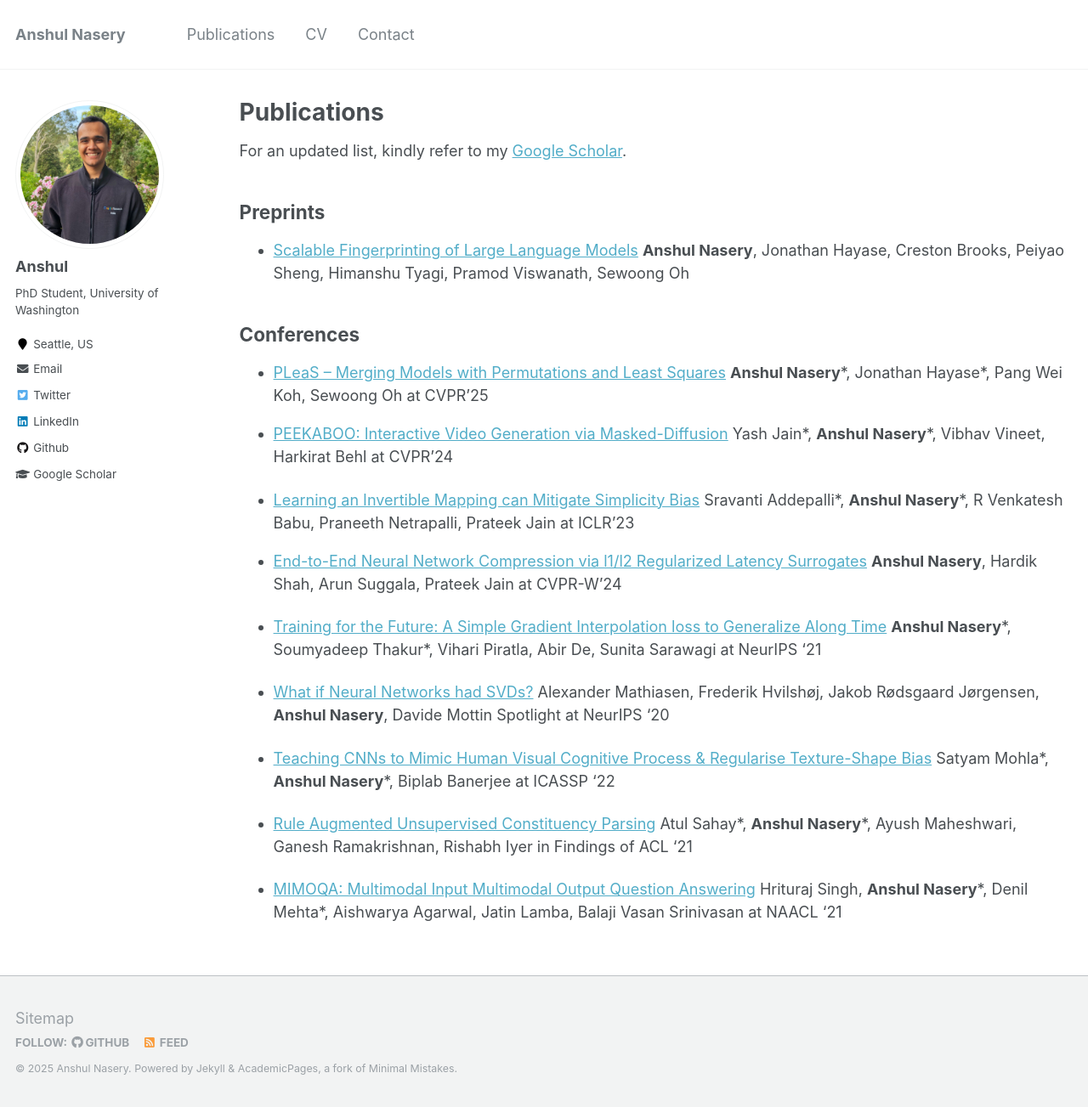
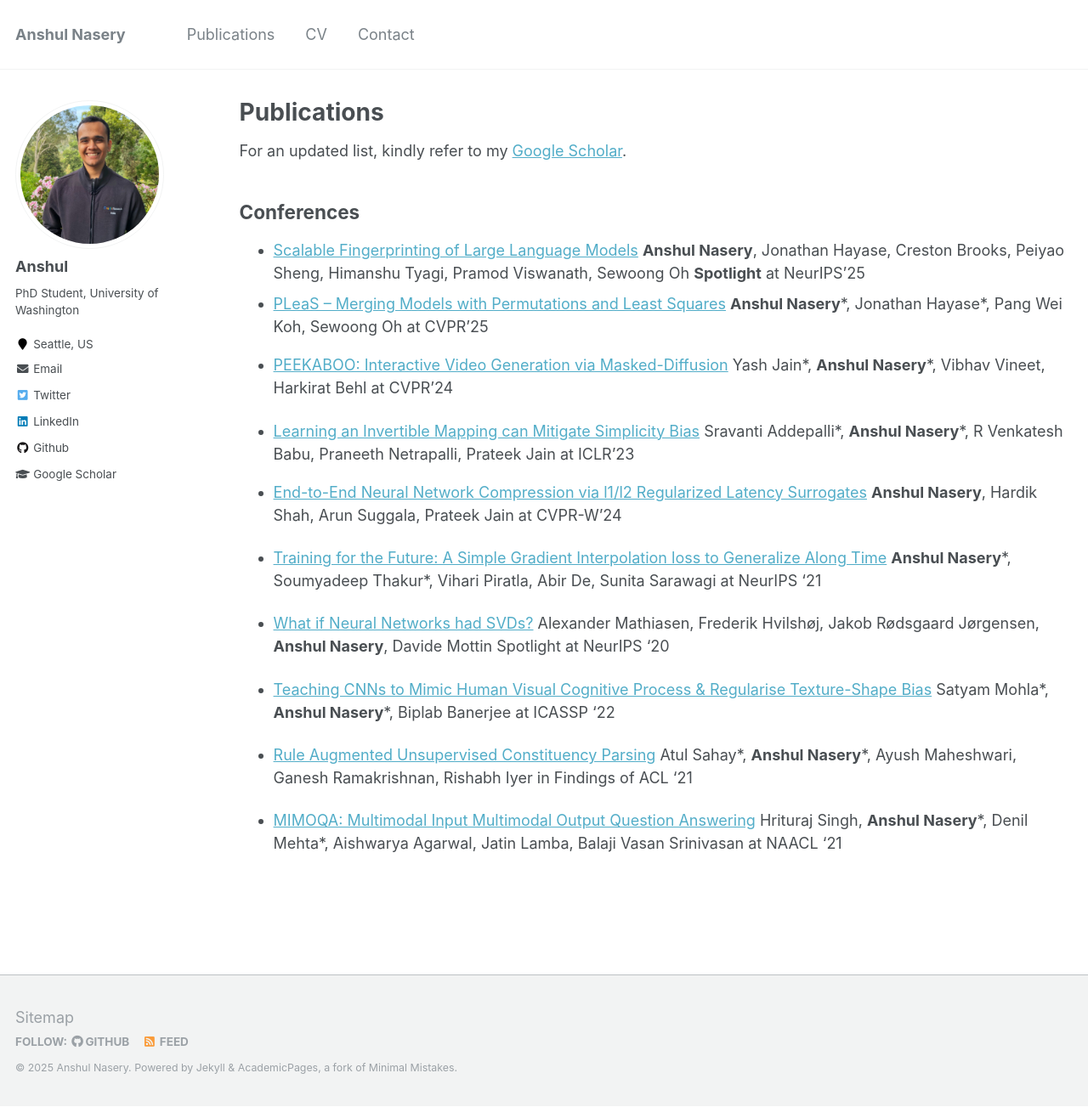
Before and after one commit to anshuln2/anshuln2.github.io, a Jekyll site: the page built from _pages/publications.md, in a window 1280 px wide and 1303 px high. Shown: the whole window at 85% size. Built offline with Jekyll 4.4.1, drawn with Linux system fonts in a browser that asks for light colours.

Commit message:
Reorganize publications and add spotlight details
Updated the publications list to move a preprint to the conferences section and added spotlight information.

```diff
--- a/_pages/publications.md
+++ b/_pages/publications.md
@@ -8,13 +8,12 @@ author_profile: true
 For an updated list, kindly refer to my [Google Scholar](https://scholar.google.co.in/citations?user=lmvY2SMAAAAJ&hl=en).
 
 
-## Preprints
-* [Scalable Fingerprinting of Large Language Models](https://arxiv.org/abs/2502.07760)
-  	**Anshul Nasery**, Jonathan Hayase, Creston Brooks, Peiyao Sheng, Himanshu Tyagi, Pramod Viswanath, Sewoong Oh
 
 
 
 ## Conferences
+* [Scalable Fingerprinting of Large Language Models](https://arxiv.org/abs/2502.07760)
+  	**Anshul Nasery**, Jonathan Hayase, Creston Brooks, Peiyao Sheng, Himanshu Tyagi, Pramod Viswanath, Sewoong Oh **Spotlight** at NeurIPS'25
 * [PLeaS -- Merging Models with Permutations and Least Squares](https://arxiv.org/abs/2407.02447)
 	 **Anshul Nasery**\*, Jonathan Hayase\*,  Pang Wei Koh, Sewoong Oh at CVPR'25
 * [PEEKABOO: Interactive Video Generation via Masked-Diffusion](https://arxiv.org/abs/2312.07509)
```
